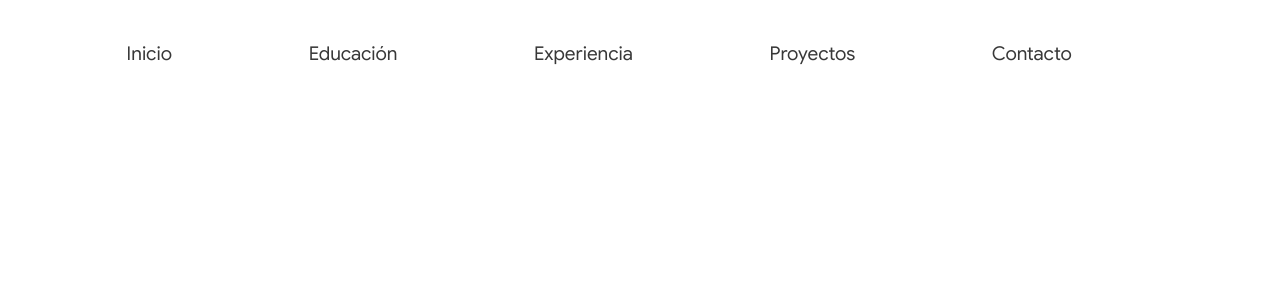
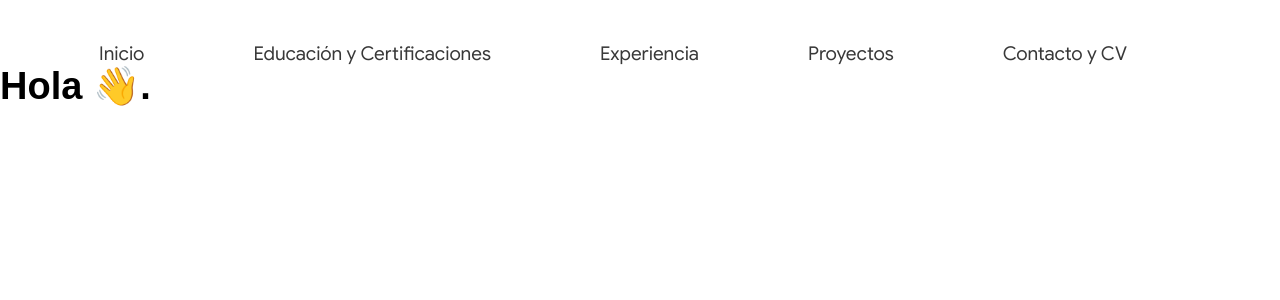
Before and after one commit to serodas/my-portfolio-react-typescript, a React (Vite) app: page / in a window 1280 px wide. Shown: the top 300 px of the page. Built offline with nearby package versions, Linux system fonts and the light colour scheme; a web font is replaced by a local one.

Commit message:
Remove list items

```diff
--- a/src/domain/listItem/ListItemInterface.ts
+++ /dev/null
@@ -1,6 +0,0 @@
-export interface ListItemInterface {
-	id: string;
-	name: string;
-	url: string;
-	type: string;
-}
--- a/src/domain/listItem/ListItemRepository.ts
+++ /dev/null
@@ -1,5 +0,0 @@
-import { ListItemInterface } from "./ListItemInterface";
-
-export interface ListItemRepository {
-	search(): ListItemInterface[];
-}
--- a/src/infrastructure/InMemoryListItemRepository.ts
+++ /dev/null
@@ -1,9 +0,0 @@
-import { ListItemInterface } from "../domain/listItem/ListItemInterface";
-import { ListItemRepository } from "../domain/listItem/ListItemRepository";
-import { ListItems } from "../list_items";
-
-export class InMemoryListItemRepository implements ListItemRepository {
-	search(): ListItemInterface[] {
-		return ListItems;
-	}
-}
--- a/src/list_items.ts
+++ /dev/null
@@ -1,32 +0,0 @@
-export const ListItems = [
-	{
-		id: "859c87f8-2bf4-4e15-9b0a-a2d732b75f34",
-		name: "Inicio",
-		url: "/",
-		type: "home",
-	},
-	{
-		id: "33a291a5-bf83-4dcc-a416-44e772c4e993",
-		name: "Educación",
-		url: "/education",
-		type: "education",
-	},
-	{
-		id: "7e10b23f-b6da-4feb-a719-068154e881e3",
-		name: "Experiencia",
-		url: "/experience",
-		type: "experience",
-	},
-	{
-		id: "f517ea90-23aa-465d-a62f-c682af1bb78d",
-		name: "Proyectos",
-		url: "/projects",
-		type: "projects",
-	},
-	{
-		id: "b87d8b3e-9ea4-4ebc-b6a5-1b5820013126",
-		name: "Contacto",
-		url: "/contact",
-		type: "contact",
-	},
-];
--- a/src/sections/layout/Layout.tsx
+++ b/src/sections/layout/Layout.tsx
@@ -1,11 +1,13 @@
-import { InMemoryListItemRepository } from "../../infrastructure/InMemoryListItemRepository";
+import { Outlet } from "react-router-dom";
+
 import { Header } from "./header/Header";
 
-const repository = new InMemoryListItemRepository();
 export const Layout = () => {
 	return (
 		<>
-			<Header repository={repository}></Header>
+			<Header />
+			<h1>Hola 👋.</h1>
+			<Outlet />
 		</>
 	);
 };
--- a/src/sections/layout/header/Header.module.scss
+++ b/src/sections/layout/header/Header.module.scss
@@ -27,6 +27,66 @@
 	background-color: transparent;
 }
 
+.home {
+  margin: 2px 5px 20px 10px;
+  transition: all 0.2s ease-in-out;
+  color: #ffffff;
+}
+
+.home:hover {
+  box-shadow: 0 2px 10px #2ab0ee;
+  background-color: #2ab0ee;
+  color: #ffffff !important;
+}
+
+.education {
+  margin: 2px 5px 20px;
+  transition: all 0.2s ease-in-out;
+  color: #ffffff;
+}
+
+.education:hover {
+  box-shadow: 0 2px 10px #eb6559;
+  background-color: #eb6559;
+  color: #ffffff !important;
+}
+
+.experience {
+  margin: 2px 5px 20px;
+  transition: all 0.2s ease-in-out;
+  color: #ffffff;
+}
+
+.experience:hover {
+  box-shadow: 0 2px 10px #f7b908;
+  background-color: #f7b908;
+  color: #ffffff !important;
+}
+
+.projects {
+  margin: 2px 5px 20px;
+  transition: all 0.2s ease-in-out;
+  color: #ffffff;
+}
+
+.projects:hover {
+  box-shadow: 0 2px 10px #e44160;
+  background-color: #e44160;
+  color: #ffffff !important;
+}
+
+.contact {
+  margin: 2px 5px 20px;
+  transition: all 0.2s ease-in-out;
+  color: #ffffff;
+}
+
+.contact:hover {
+  box-shadow: 0 1px 10px #47a148;
+  background-color: #47a148;
+  color: #ffffff !important;
+}
+
 @media (max-width: 684px) {
 	.header .nav {
 		display: none;
--- a/src/sections/layout/header/Header.tsx
+++ b/src/sections/layout/header/Header.tsx
@@ -1,20 +1,36 @@
-import { Outlet } from "react-router-dom";
+import styles from "./Header.module.scss";
 
-import { ListItemRepository } from "../../../domain/listItem/ListItemRepository";
-import styles from "./Header.module.scss";
-import { ListItem } from "./listItem/ListItem";
-
-export const Header = ({ repository }: { repository: ListItemRepository }) => {
-	const listItems = repository.search();
-
+export const Header = () => {
 	return (
 		<>
 			<header className={styles.header}>
 				<nav>
 					<ul>
-						{listItems.map((listItem) => (
-							<ListItem listItem={listItem} key={listItem.id} />
-						))}
+						<li className="nav">
+							<a href="#" className={styles.home}>
+								Inicio
+							</a>
+						</li>
+						<li className="nav">
+							<a href="#" className={styles.education}>
+								Educación y Certificaciones
+							</a>
+						</li>
+						<li className="nav">
+							<a href="#" className={styles.experience}>
+								Experiencia
+							</a>
+						</li>
+						<li className="nav">
+							<a href="#" className={styles.projects}>
+								Proyectos
+							</a>
+						</li>
+						<li className="nav">
+							<a href="#" className={styles.contact}>
+								Contacto y CV
+							</a>
+						</li>
 						<li>
 							<button className={styles.menu__btn}>
 								<svg
@@ -33,7 +49,6 @@ export const Header = ({ repository }: { repository: ListItemRepository }) => {
 					</ul>
 				</nav>
 			</header>
-			<Outlet />
 		</>
 	);
 };
--- a/src/sections/layout/header/listItem/ListItem.module.scss
+++ /dev/null
@@ -1,59 +0,0 @@
-.home {
-  margin: 2px 5px 20px 10px;
-  transition: all 0.2s ease-in-out;
-  color: #ffffff;
-}
-
-.home:hover {
-  box-shadow: 0 2px 10px #2ab0ee;
-  background-color: #2ab0ee;
-  color: #ffffff !important;
-}
-
-.education {
-  margin: 2px 5px 20px;
-  transition: all 0.2s ease-in-out;
-  color: #ffffff;
-}
-
-.education:hover {
-  box-shadow: 0 2px 10px #eb6559;
-  background-color: #eb6559;
-  color: #ffffff !important;
-}
-
-.experience {
-  margin: 2px 5px 20px;
-  transition: all 0.2s ease-in-out;
-  color: #ffffff;
-}
-
-.experience:hover {
-  box-shadow: 0 2px 10px #f7b908;
-  background-color: #f7b908;
-  color: #ffffff !important;
-}
-
-.projects {
-  margin: 2px 5px 20px;
-  transition: all 0.2s ease-in-out;
-  color: #ffffff;
-}
-
-.projects:hover {
-  box-shadow: 0 2px 10px #e44160;
-  background-color: #e44160;
-  color: #ffffff !important;
-}
-
-.contact {
-  margin: 2px 5px 20px;
-  transition: all 0.2s ease-in-out;
-  color: #ffffff;
-}
-
-.contact:hover {
-  box-shadow: 0 1px 10px #47a148;
-  background-color: #47a148;
-  color: #ffffff !important;
-}
--- a/src/sections/layout/header/listItem/ListItem.tsx
+++ /dev/null
@@ -1,12 +0,0 @@
-import { ListItemInterface } from "../../../../domain/listItem/ListItemInterface";
-import styles from "./ListItem.module.scss";
-
-export const ListItem = ({ listItem }: { listItem: ListItemInterface }) => {
-	return (
-		<li className="nav">
-			<a href={listItem.url} className={styles[listItem.type]}>
-				{listItem.name}
-			</a>
-		</li>
-	);
-};
```
Also changed, not shown: 1 other file (tests, documents, lock files or other folders).
